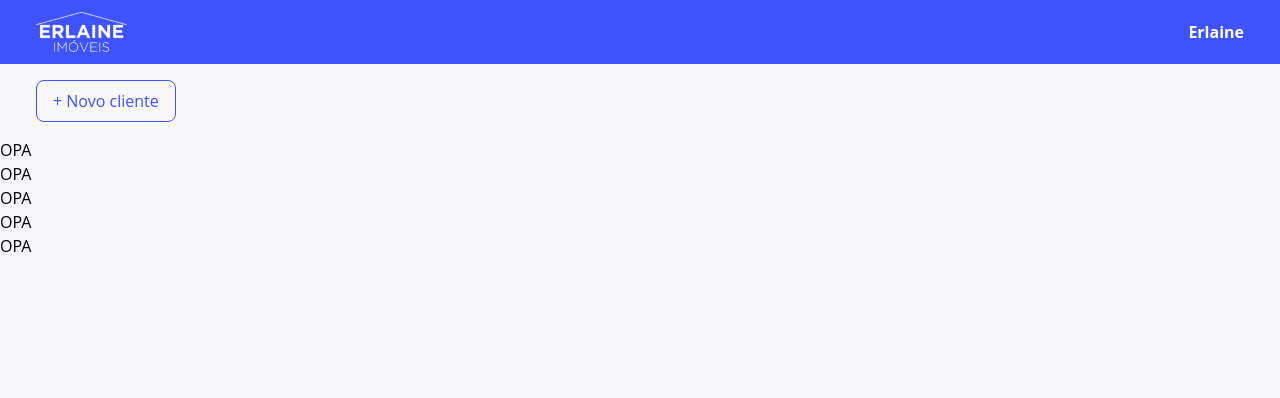
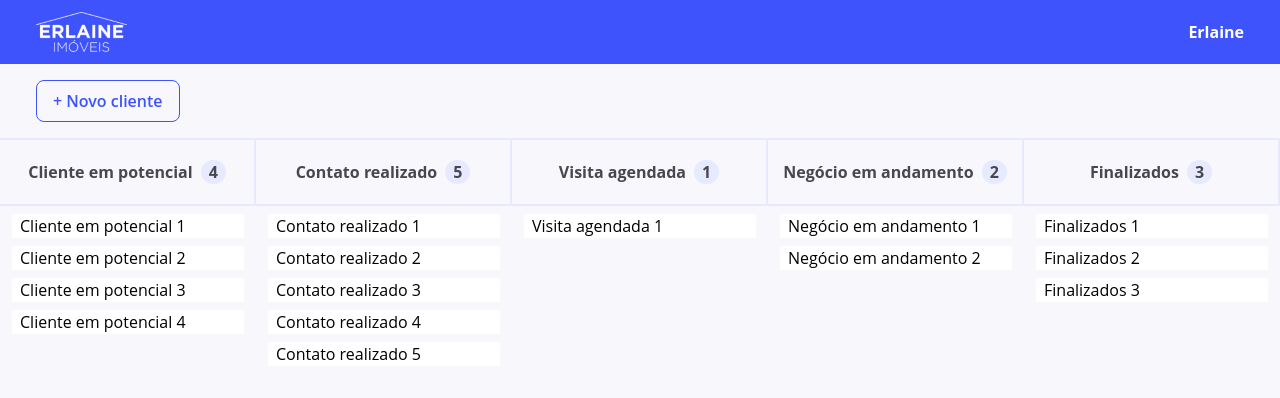
Before and after one commit to gabbrieu/tcc-frontend, a Nuxt app: page / in a window 1280 px wide. Shown: the top 398 px of the page. Built offline with nearby package versions, Linux system fonts and the light colour scheme.

Commit message:
feat: adding kanban column and card components

```diff
--- /dev/null
+++ b/components/atoms/Card.vue
@@ -0,0 +1,26 @@
+<template>
+  <draggable class="list-group" :list="array" group="tasks">
+    <div
+      class="list-group-item bg-white pl-2 mt-2 ml-3 mr-3"
+      v-for="element in array"
+      :key="element.name"
+    >
+      {{ element.name }}
+    </div>
+  </draggable>
+</template>
+
+<script lang="ts">
+import Vue from 'vue'
+import draggable from 'vuedraggable'
+
+export default Vue.extend({
+  components: {
+    draggable,
+  },
+
+  props: {
+    array: Array,
+  },
+})
+</script>
--- /dev/null
+++ b/components/molecules/KanbanColumn.vue
@@ -0,0 +1,41 @@
+<template>
+  <div>
+    <div
+      class="
+        flex
+        w-full
+        pb-5
+        pt-5
+        text-kanban-column-title
+        column-kanban-weight
+        border-t-2 border-b-2 border-r-2 border-border-color
+        justify-center
+      "
+    >
+      <h3 class="pr-2">
+        {{ title }}
+      </h3>
+      <span class="bg-border-color rounded-full pr-2 pl-2">{{
+        column.length
+      }}</span>
+    </div>
+    <Card :array="column" />
+  </div>
+</template>
+
+<script lang="ts">
+import Vue from 'vue'
+
+export default Vue.extend({
+  props: {
+    title: String,
+    column: Array,
+  },
+})
+</script>
+
+<style scoped>
+.column-kanban-weight {
+  font-weight: 650;
+}
+</style>
--- a/pages/index.vue
+++ b/pages/index.vue
@@ -1,7 +1,7 @@
 <template>
   <div>
     <Navbar />
-		<main class="bg-background h-screen">
+    <main>
       <button
         class="
           mt-4
@@ -12,7 +12,7 @@
           rounded-lg
           border-blue border
           text-blue
-					font-medium
+          font-semibold
           pr-4
           pl-4
         "
@@ -20,12 +20,30 @@
         + Novo cliente
       </button>
       <div class="flex flex-row">
-				<div class="flex flex-col">
-					<p>OPA</p>
-					<p>OPA</p>
-					<p>OPA</p>
-					<p>OPA</p>
-					<p>OPA</p>
+        <div class="flex flex-col flex-1">
+          <KanbanColumn
+            title="Cliente em potencial"
+            :column="potentialClient"
+          />
+        </div>
+
+        <div class="flex flex-col flex-1">
+          <KanbanColumn title="Contato realizado" :column="contactMade" />
+        </div>
+
+        <div class="flex flex-col flex-1">
+          <KanbanColumn title="Visita agendada" :column="scheduledVisit" />
+        </div>
+
+        <div class="flex flex-col flex-1">
+          <KanbanColumn
+            title="Negócio em andamento"
+            :column="businessInProgress"
+          />
+        </div>
+
+        <div class="flex flex-col flex-1">
+          <KanbanColumn title="Finalizados" :column="done" />
         </div>
       </div>
     </main>
@@ -34,9 +52,37 @@
 
 <script lang="ts">
 import Vue from 'vue'
-import draggable from 'vuedraggable'
 
-export default Vue.extend({})
+export default Vue.extend({
+  data() {
+    return {
+      newTasks: '',
+      potentialClient: [
+        { name: 'Cliente em potencial 1' },
+        { name: 'Cliente em potencial 2' },
+        { name: 'Cliente em potencial 3' },
+        { name: 'Cliente em potencial 4' },
+      ],
+      contactMade: [
+        { name: 'Contato realizado 1' },
+        { name: 'Contato realizado 2' },
+        { name: 'Contato realizado 3' },
+        { name: 'Contato realizado 4' },
+        { name: 'Contato realizado 5' },
+      ],
+      scheduledVisit: [{ name: 'Visita agendada 1' }],
+      businessInProgress: [
+        { name: 'Negócio em andamento 1' },
+        { name: 'Negócio em andamento 2' },
+      ],
+      done: [
+        { name: 'Finalizados 1' },
+        { name: 'Finalizados 2' },
+        { name: 'Finalizados 3' },
+      ],
+    }
+  },
+})
 </script>
 
 <style scoped>
```
Also changed, not shown: components/molecules/Navbar.vue (+5 -5 lines). Lines whose indentation alone changed are shown as unchanged.
